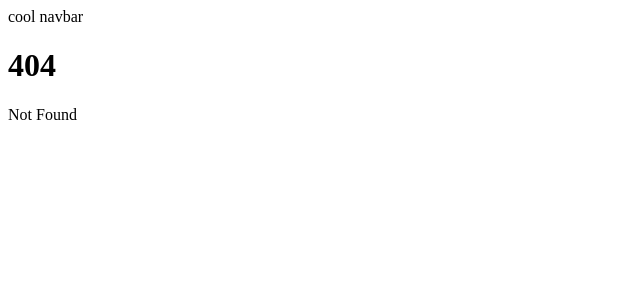
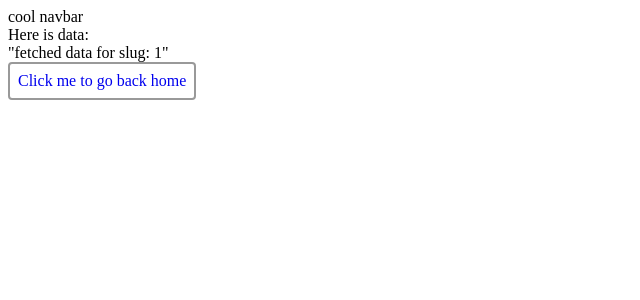
Before and after one commit to billybrown-iii/quest-log, a SvelteKit app: page /campaign/1 in a window 1280 px wide. Before the commit this address had no page. Shown: the top 300 px of the page, without its empty margins (0-640 px from the left). Built offline with nearby package versions, Linux system fonts and the light colour scheme.

Commit message:
add dynamic route

```diff
--- a/src/global-styles.scss
+++ b/src/global-styles.scss
@@ -3,3 +3,13 @@ $example-color: cornflowerblue;
 .example-class {
     color: $example-color;
 }
+
+.button {
+    padding: 8px;
+    border-radius: 4px;
+    border: 2px solid #999;
+    width: fit-content;
+    text-decoration: none;
+    height: fit-content;
+    display: block;
+}
--- /dev/null
+++ b/src/routes/campaign/[slug]/+page.js
@@ -0,0 +1,13 @@
+export async function load ({params}) {
+    // if you want the data to be fetched before the page is shown
+    // (make the page slower to navigate to - user sees browser loading indicator)
+    // then use this approach:
+
+    // return new Promise(resolve => {
+    //     setTimeout(() => {
+    //         resolve({value: `You traveled to slug: ${params.slug}`})
+    //     }, 400)
+    // })
+
+    return {slug: params.slug};
+}
--- /dev/null
+++ b/src/routes/campaign/[slug]/+page.svelte
@@ -0,0 +1,24 @@
+<script>
+    import { onMount } from 'svelte';
+    export let data;
+
+    let value = 'loading...';
+
+    // if you weant to show the page instantly
+    // then update it with the fetched data
+    // then use this approach:
+    onMount(() => {
+        setTimeout(() => {
+            value = `fetched data for slug:  ${data.slug}`
+        }, 1000)
+    })
+</script>
+
+{#if value}
+<div>Here is data:</div>
+<div>{JSON.stringify(value)}</div>
+{:else}
+<div>Waiting on data</div>
+{/if}
+
+<a class="button" href="/">Click me to go back home</a>
```
Also changed, not shown: src/routes/+page.svelte (+12 -0 lines).
